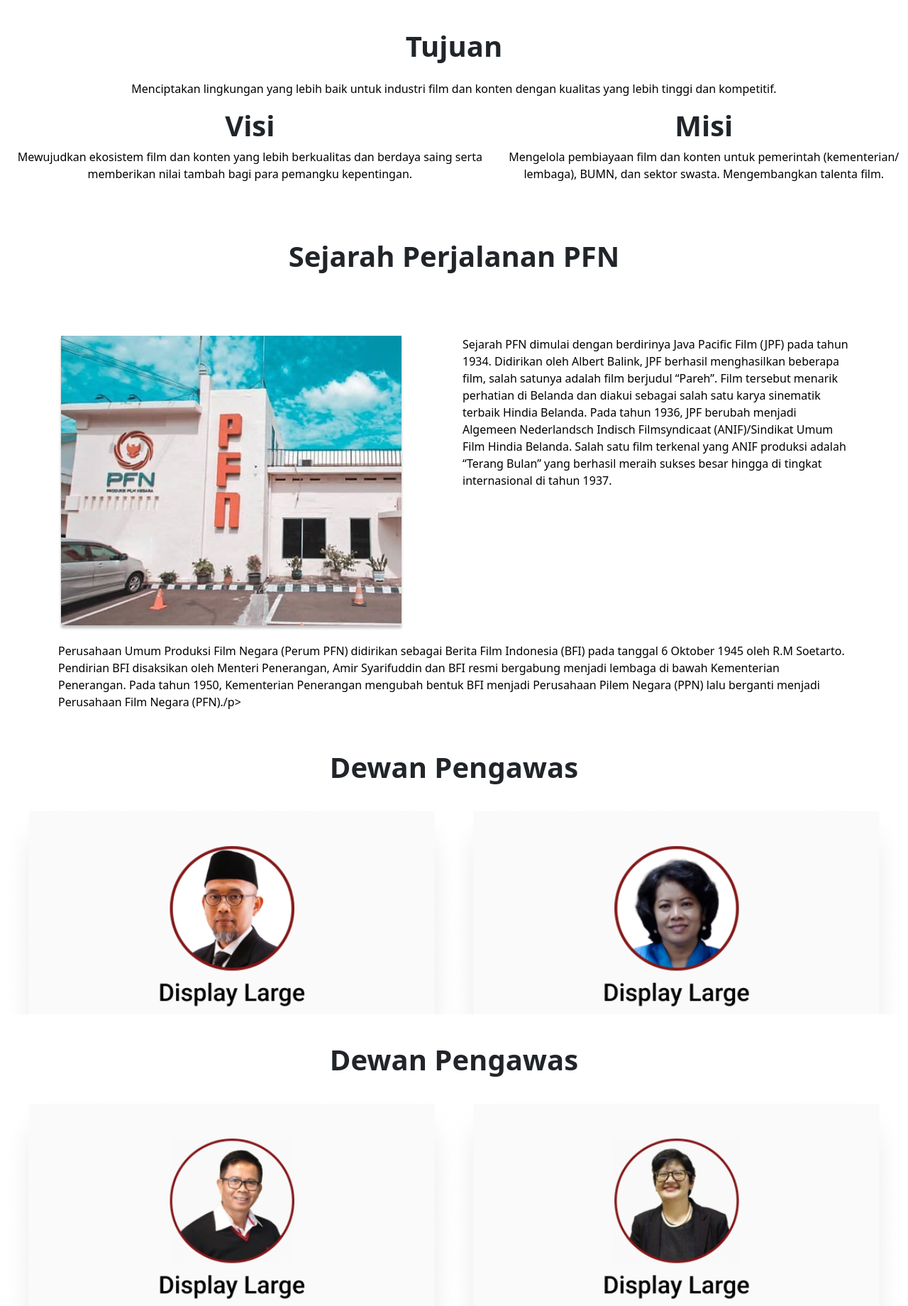
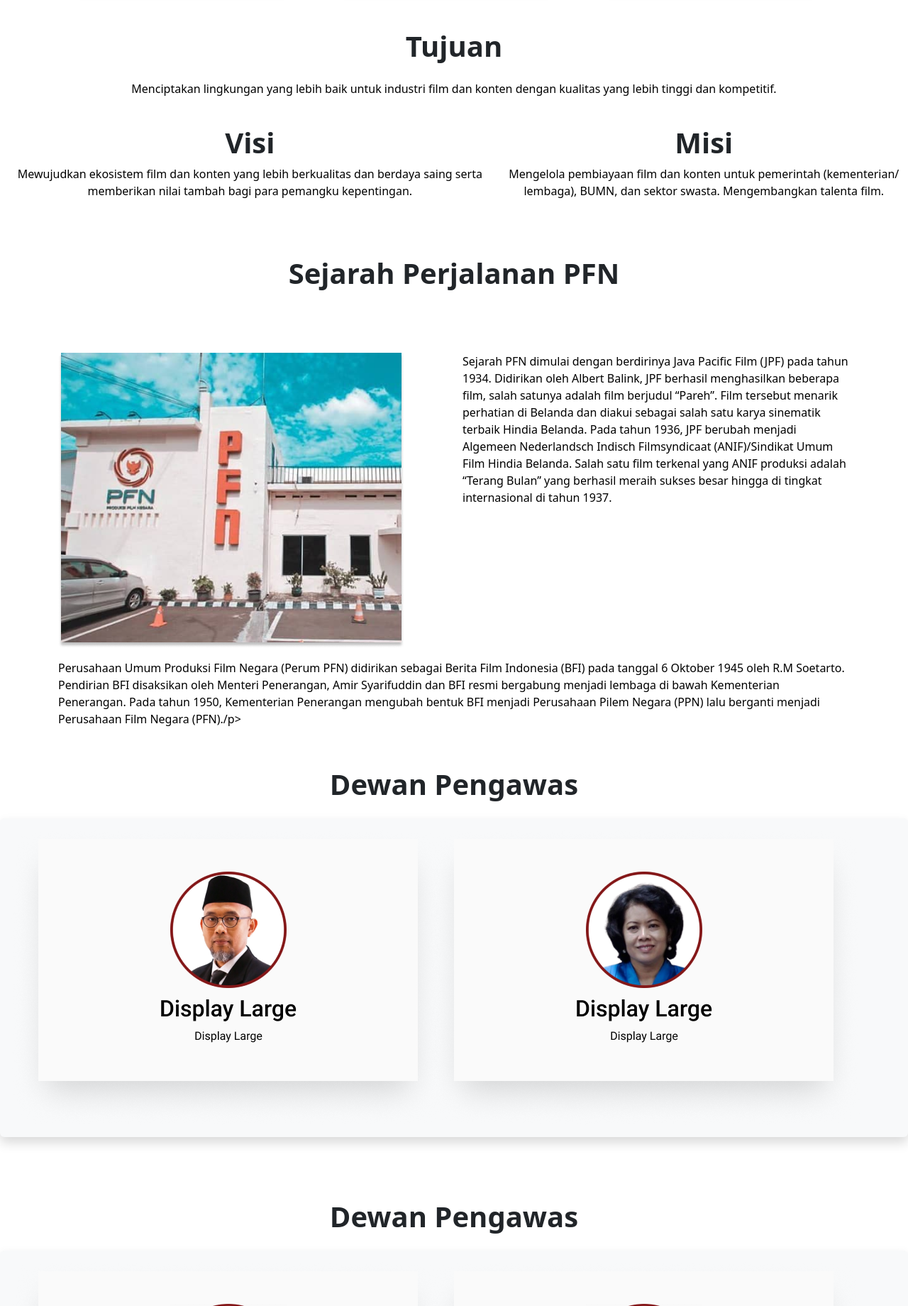
Before and after one commit to damzzcode/WEBDASAR, a PHP site: the page made by Project SEAL/ProgressAbout.html in a window 1280 px wide. Shown: the part 889-2729 px from the top of the page at 71% size. Run offline with PHP 8.4, Linux system fonts and the light colour scheme.

Commit message:
Tentang Kami

```diff
--- a/Project SEAL/ProgressAbout.html
+++ b/Project SEAL/ProgressAbout.html
@@ -73,6 +73,7 @@
               <p class="text-center">Menciptakan lingkungan yang lebih baik untuk industri film dan konten dengan kualitas yang lebih tinggi dan kompetitif.</p>
             </section>
 
+            <br>
             <section id="content-text">
               <div class="container">
                   <h2 class="display-6 fw-bold text-center">Visi</h2>
@@ -117,18 +118,18 @@
                 <br>
                 <section id="text-section">
                   <h1 class="-6 py-3 fw-bold text-center">Dewan Pengawas</h1>
+                  <div class="shadow p-3 mb-5 bg-body-tertiary rounded">
+                  <img src="Assets/display.png" alt="">
                  </section>
-
-              <section id="display-section">
-              </section>
 
               <br>
                 <section id="text-section">
                   <h1 class="-6 py-3 fw-bold text-center">Dewan Pengawas</h1>
+                  <div class="shadow p-3 mb-5 bg-body-tertiary rounded">
+                  <img src="Assets/display2.png" alt="">
+                </div>
                  </section>
 
-                <section id="displa-section">
-                </section>
 
 
     <script src="https://cdn.jsdelivr.net/npm/bootstrap@5.3.0/dist/js/bootstrap.bundle.min.js" integrity="sha384-geWF76RCwLtnZ8qwWowPQNguL3RmwHVBC9FhGdlKrxdiJJigb/j/68SIy3Te4Bkz" crossorigin="anonymous"></script>
--- a/Project SEAL/sstyle.css
+++ b/Project SEAL/sstyle.css
@@ -41,21 +41,7 @@
     color: black;
 }
 
-#display-section {
-    background: url(Assets/display.png);
-    background-size: cover;
-    height: 300px;
-    position: relative;
-    padding: 0%;
-}
 
-#displa-section {
-    background: url(Assets/display2.png);
-    background-size: cover;
-    height: 300px;
-    position: relative;
-    padding: 0%;
-}
 
 #content {
     display: flex;
```
